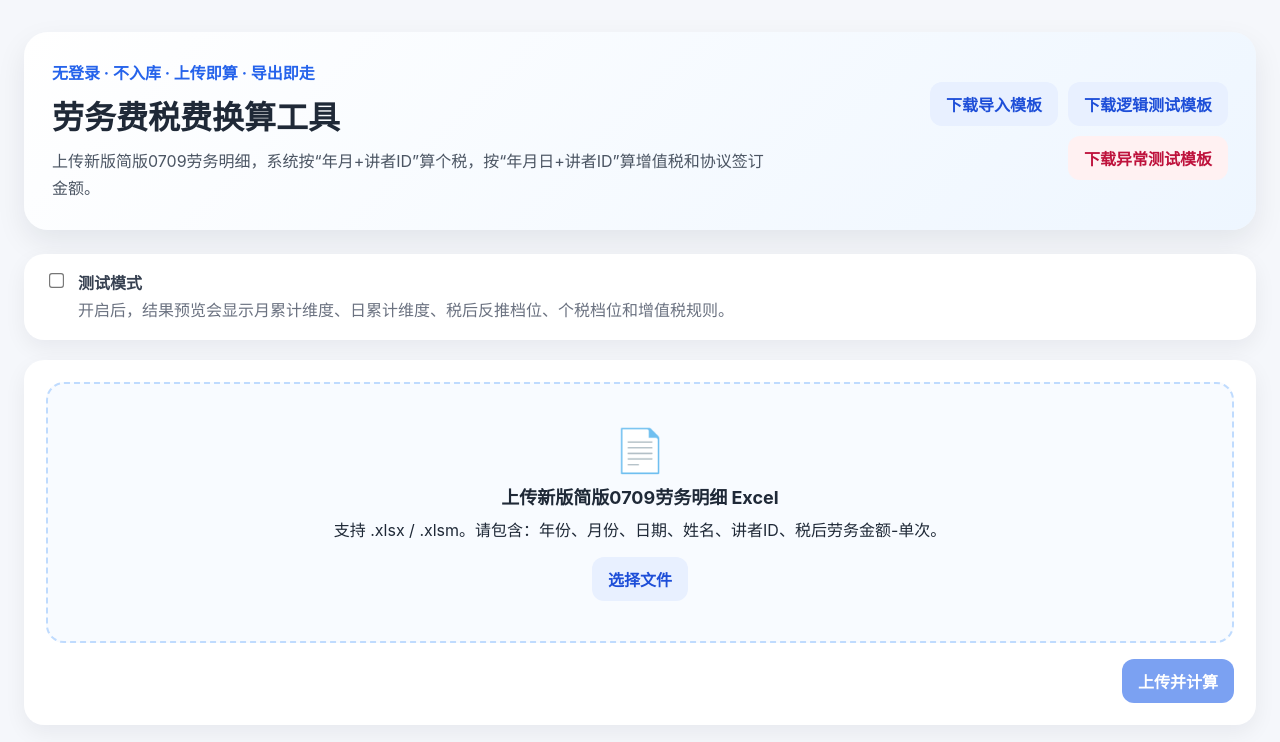
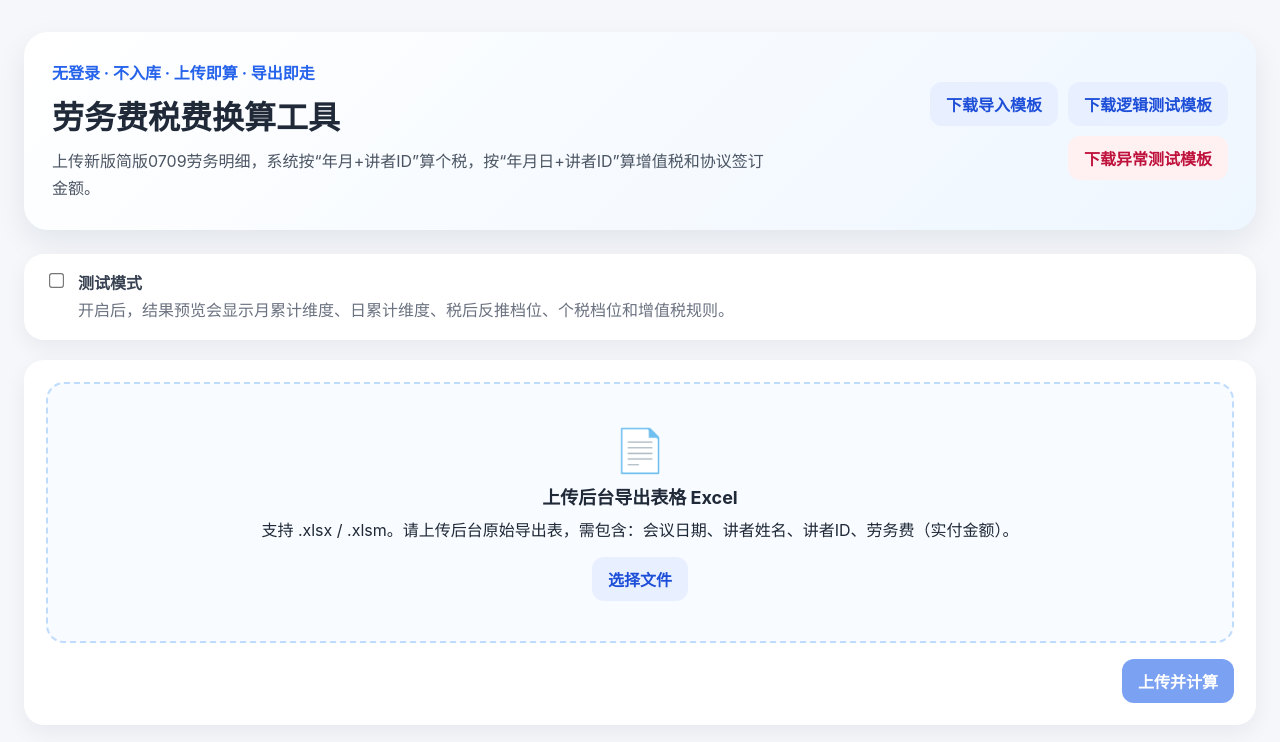
Before and after one commit to sdwurg180507280211/labor-tax-tool, a Vue app in the folder frontend/: page / in a window 1280 px wide. Shown: the top 742 px of the page. Built offline with nearby package versions, Linux system fonts and the light colour scheme; no server answers.

Commit message:
fix: instruct users to upload backend export workbook

```diff
--- a/frontend/src/components/UploadPanel.vue
+++ b/frontend/src/components/UploadPanel.vue
@@ -3,8 +3,8 @@
     <div class="dropzone" @dragover.prevent @drop.prevent="onDrop">
       <input ref="fileInput" type="file" accept=".xlsx,.xlsm" hidden @change="onFileChange" />
       <div class="dropzone-icon">📄</div>
-      <h3>上传新版简版0709劳务明细 Excel</h3>
-      <p>支持 .xlsx / .xlsm。请包含：年份、月份、日期、姓名、讲者ID、税后劳务金额-单次。</p>
+      <h3>上传后台导出表格 Excel</h3>
+      <p>支持 .xlsx / .xlsm。请上传后台原始导出表，需包含：会议日期、讲者姓名、讲者ID、劳务费（实付金额）。</p>
       <button class="secondary" type="button" @click="fileInput.click()">选择文件</button>
       <p v-if="selectedFile" class="file-name">已选择：{{ selectedFile.name }}</p>
     </div>
```
